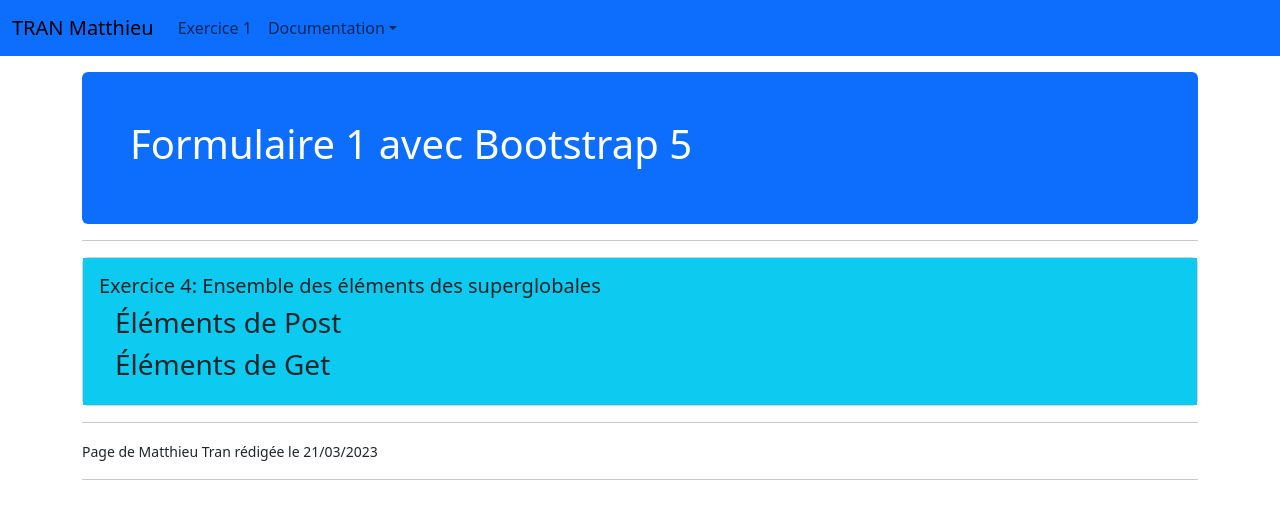
After one commit to Matthieu-Tran/LO07_TDs, a PHP site: page /lo07_analyse_formulaire1.php in a window 1280 px wide. The commit adds this page. Shown: the top 519 px of the page. Run offline with PHP 8.4, Linux system fonts and the light colour scheme.

Commit message:
td04 finit

```diff
--- /dev/null
+++ b/td04/lo07_analyse_formulaire1.php
@@ -0,0 +1,98 @@
+<!doctype html>
+<html lang="fr">
+
+<head>
+    <meta charset="utf-8">
+    <meta name="viewport" content="width=device-width, initial-scale=1">
+    <title>TD04</title>
+    <link href="https://cdn.jsdelivr.net/npm/bootstrap@5.3.0-alpha1/dist/css/bootstrap.min.css" rel="stylesheet" integrity="sha384-GLhlTQ8iRABdZLl6O3oVMWSktQOp6b7In1Zl3/Jr59b6EGGoI1aFkw7cmDA6j6gD" crossorigin="anonymous">
+    <link rel="stylesheet" href="../css/bootstrap53.min.css" type="text/css" />
+
+</head>
+
+<body>
+    <div class="container">
+        <h1 class="mb-2">TD4</h1>
+        <script src="https://cdn.jsdelivr.net/npm/bootstrap@5.3.0-alpha1/dist/js/bootstrap.bundle.min.js" integrity="sha384-w76AqPfDkMBDXo30jS1Sgez6pr3x5MlQ1ZAGC+nuZB+EYdgRZgiwxhTBTkF7CXvN" crossorigin="anonymous">
+        </script>
+
+        <!-- ================================================================================================================ -->
+        <!-- ===== Exercice 1 : Squelette de la page avec modification du navbar -->
+        <!-- ================================================================================================================ -->
+
+        <nav class="navbar navbar-expand-lg bg-primary fixed-top">
+            <div class="container-fluid">
+                <a class="navbar-brand" href="#">TRAN Matthieu</a>
+                <button class="navbar-toggler" type="button" data-bs-toggle="collapse" data-bs-target="#navbarSupportedContent" aria-controls="navbarSupportedContent" aria-expanded="false" aria-label="Toggle navigation">
+                    <span class="navbar-toggler-icon"></span>
+                </button>
+                <div class="collapse navbar-collapse" id="navbarSupportedContent">
+                    <ul class="navbar-nav me-auto mb-2 mb-lg-0">
+                        <li class="nav-item"><a class="nav-link" href="???">Exercice 1</a></li>
+
+                        <!-- ===== Documentation ===== -->
+
+                        <li class="nav-item dropdown">
+                            <a class="nav-link dropdown-toggle" role="button" data-bs-toggle="dropdown" aria-expanded="false">Documentation</a>
+                            <ul class="dropdown-menu">
+                                <li><a class="dropdown-item" href="#">Ajouter vos sites personnels de documentation (>3)</a></li>
+                            </ul>
+                        </li>
+
+                    </ul>
+                </div>
+            </div>
+        </nav>
+
+        <!-- ================================================================================================================ -->
+        <!-- ===== Les jumbotrons de BT3 n'existe plus et sont remplacés par de simple div ===== -->
+
+        <div class="mt-4 p-5 bg-primary text-white rounded">
+            <h1>Formulaire 1 avec Bootstrap 5</h1>
+        </div>
+
+        <!-- ================================================================================================================ -->
+        <!-- ===== Exercice 1 ===== -->
+        <!-- ================================================================================================================ -->
+
+        <p />
+        <hr />
+        <a id='exercice1' />
+        <div class="card">
+            <div class="card-body bg-info">
+                <h5 class="card-title">Exercice 4: Ensemble des éléments des superglobales</h5>
+
+                <div class='mx-lg-3'>
+                    <h3>Éléments de Post</h3>
+                    <?php
+                    foreach ($_POST as $key => $value) {
+                        echo $value;
+                        echo "</p>";
+                    }
+                    ?>
+                    <h3>Éléments de Get</h3>
+                    <?php
+                    foreach ($_GET as $key => $value) {
+                        echo $value;
+                        echo "</p>";
+                    }
+                    ?>
+                </div>
+            </div>
+        </div>
+
+
+
+
+
+        <!-- ================================================================================================================ -->
+        <p />
+        <hr />
+        <p />
+        <small>Page de Matthieu Tran rédigée le 21/03/2023</small>
+        <p />
+        <hr />
+        <p />
+</body>
+
+</html>
```
Also changed, not shown: td04/td04_e1_action_get.php (+9 -16 lines), td04/td04_formulaires_form.php (+9 -9 lines).
